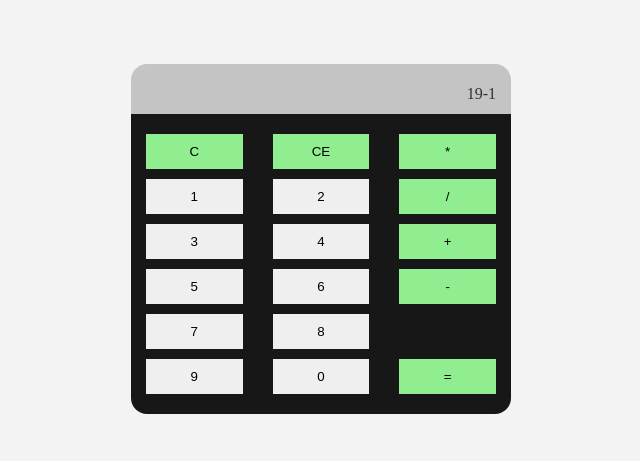
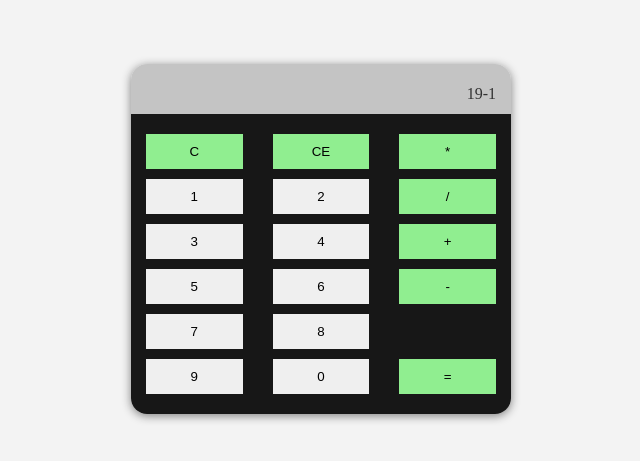
Before and after one commit to JosephAlba19/js-calculator, a plain HTML site: page index.html in a window 1280 px wide. Shown: the part 161-622 px from the top of the page, 319-959 px from the left. Drawn offline with Linux system fonts and the light colour scheme.

Commit message:
Minor style tweak made by adding box-shadow to calc

```diff
--- a/main.scss
+++ b/main.scss
@@ -13,6 +13,8 @@ body {
 
 .calc {
     width: 380px;
+    border-radius: 16px 16px 16px 16px;
+    box-shadow: 0px 2px 10px gray;
 
     &__display {
         background: #c4c4c4;
```
Also changed, not shown: main.css, 1 other file.
